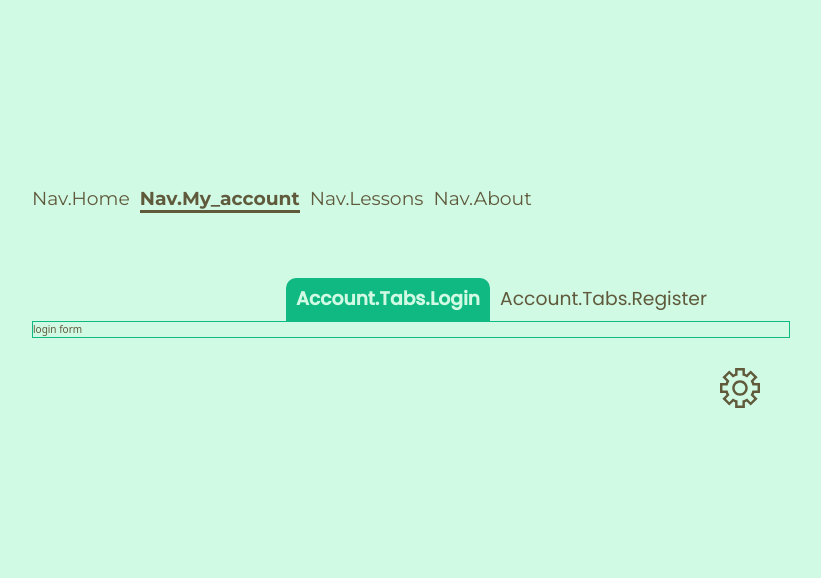
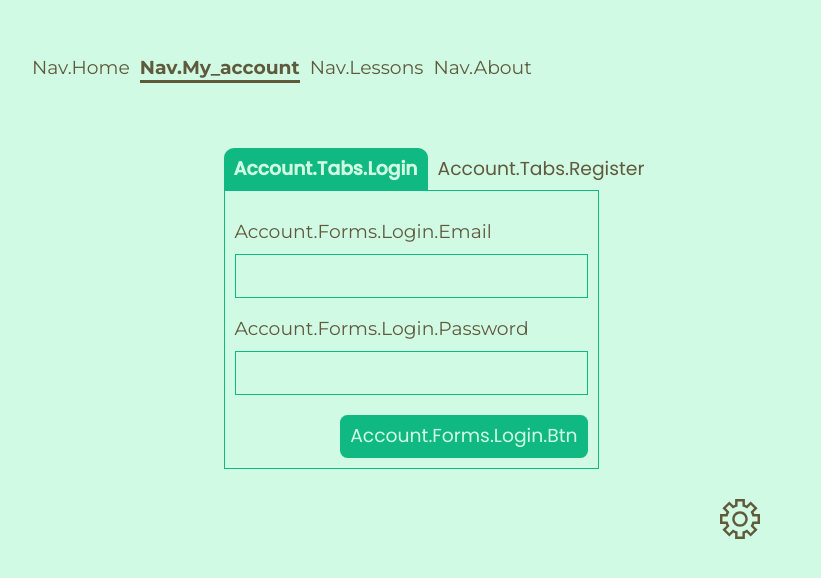
Before and after one commit to andrew-zachary/online-teacher, a Vue app: page /account/login in a window 1280 px wide. Shown: the part 102-680 px from the top of the page, without its empty margins (234-1055 px from the left). Built offline with nearby package versions, Linux system fonts and the light colour scheme.

Commit message:
validation plugin, build login/register forms with ar/en

```diff
--- a/package.json
+++ b/package.json
@@ -10,6 +10,7 @@
     "axios": "^1.1.3",
     "pinia": "^2.0.21",
     "simplebar": "^5.3.9",
+    "vee-validate": "^4.7.0",
     "vue": "^3.2.38",
     "vue-i18n": "^9.2.2",
     "vue-router": "^4.1.5"
--- a/src/components/login-form.vue
+++ b/src/components/login-form.vue
@@ -1,6 +1,24 @@
 <script setup>
+import Btn from '../layout/btn.vue';
+import Translate from './translate.vue';
 </script>
 <template>
-    login form
+    <vee-form>
+        <div class="mt-8 flex flex-col text-3xl capitalize font-mont">
+            <label for="email">
+                <Translate to-translate="account.forms.login.email" />
+            </label>
+            <vee-field name="email" type="text" class="mt-4 p-4 font-popp"></vee-field>
+        </div>
+        <div class="mt-8 flex flex-col text-3xl capitalize font-mont">
+            <label for="password">
+                <Translate to-translate="account.forms.login.password" />
+            </label>
+            <vee-field name="password" type="password" class="mt-4 p-4 font-popp"></vee-field>
+        </div>
+        <div id="login-ctrl" class="w-full mt-8 flex justify-end">
+            <Btn text="account.forms.login.btn" />
+        </div>
+    </vee-form>
 </template>
-<script></script>
+<style></style>
--- a/src/components/register-form.vue
+++ b/src/components/register-form.vue
@@ -1,5 +1,36 @@
-<script setup></script>
+<script setup>
+import Btn from '../layout/btn.vue';
+import Translate from './translate.vue';
+</script>
 <template>
-    register form
+    <vee-form>
+        <div class="mt-8 flex flex-col text-3xl capitalize font-mont">
+            <label for="name">
+                <Translate to-translate="account.forms.register.name" />
+            </label>
+            <vee-field name="name" type="text" class="mt-4 p-4 font-popp"></vee-field>
+        </div>
+        <div class="mt-8 flex flex-col text-3xl capitalize font-mont">
+            <label for="email">
+                <Translate to-translate="account.forms.register.email" />
+            </label>
+            <vee-field name="email" type="email" class="mt-4 p-4 font-popp"></vee-field>
+        </div>
+        <div class="mt-8 flex flex-col text-3xl capitalize font-mont">
+            <label for="password">
+                <Translate to-translate="account.forms.register.password" />
+            </label>
+            <vee-field name="password" type="password" class="mt-4 p-4 font-popp"></vee-field>
+        </div>
+        <div class="mt-8 flex flex-col text-3xl capitalize font-mont">
+            <label for="confirm_password">
+                <Translate to-translate="account.forms.register.confirm_password" />
+            </label>
+            <vee-field name="confirm_password" type="password" class="mt-4 p-4 font-popp"></vee-field>
+        </div>
+        <div id="login-ctrl" class="w-full mt-8 flex justify-end">
+            <Btn text="account.forms.register.btn" />
+        </div>
+    </vee-form>
 </template>
-<script></script>
+<style></style>
--- a/src/components/view-scroller.vue
+++ b/src/components/view-scroller.vue
@@ -41,7 +41,7 @@ onBeforeUnmount(() => {
         @include withRtl('padding', 0 0 10rem 1rem, 0 1rem 10rem 0);
     }
     .simplebar-scrollbar::before {
-      background-color: var(--primary)!important;
+      background-color: var(--quaternary)!important;
       opacity: 1!important;
       width: 0.4rem!important;
     }
--- /dev/null
+++ b/src/includes/validation.js
@@ -0,0 +1,8 @@
+import { Form as VeeForm, Field as VeeField} from 'vee-validate';
+
+export default {
+    install(app) {
+        app.component('VeeForm', VeeForm);
+        app.component('VeeField', VeeField);
+    }
+}
--- a/src/layout/nav.vue
+++ b/src/layout/nav.vue
@@ -7,7 +7,7 @@ import Translate from '../components/translate.vue';
 <template>
     <nav class="flex px-4 py-12">
         <RouterLink activeClass="active-link" class="text-3xl font-mont capitalize" to="/"><Translate toTranslate="nav.home" /></RouterLink>
-        <RouterLink activeClass="active-link" class="text-3xl font-mont capitalize" to="/account/login"><Translate toTranslate="nav.my_account" /></RouterLink>
+        <RouterLink activeClass="active-link" class="text-3xl font-mont capitalize" to="/account"><Translate toTranslate="nav.my_account" /></RouterLink>
         <RouterLink activeClass="active-link" class="text-3xl font-mont capitalize" to="/lessons"><Translate toTranslate="nav.lessons" /></RouterLink>
         <RouterLink activeClass="active-link" class="text-3xl font-mont capitalize" to="/about"><Translate toTranslate="nav.about" /></RouterLink>
     </nav>
--- a/src/main.js
+++ b/src/main.js
@@ -3,6 +3,9 @@ import { createApp } from 'vue'
 import { createPinia } from 'pinia'
 import { createI18n } from 'vue-i18n'
 import messages from '@intlify/vite-plugin-vue-i18n/messages'
+
+//includes
+import validation from './includes/validation';
 
 // parts
 import App from './App.vue'
@@ -21,4 +24,5 @@ app.use(createI18n({
     messages
 }))
 app.use(router)
+app.use(validation)
 app.mount('#app')
--- a/src/router/index.js
+++ b/src/router/index.js
@@ -21,14 +21,17 @@ const router = createRouter({
     },
     {
       path: '/account',
+      name: 'account',
       component: AccountView,
       children: [
         {
-          path: 'register',
+          path: '/account/register',
+          name: 'register',
           component: RegisterForm
         },
         {
-          path: 'login',
+          path: '/account/login',
+          name: 'login',
           component: LoginForm
         }
       ]
--- a/src/styles/base.scss
+++ b/src/styles/base.scss
@@ -31,6 +31,17 @@ html, body {
   color: var(--ternary);
 }
 
+form {
+  input {
+    border: 0.1rem solid var(--quaternary);
+    background-color: var(--secondary);
+
+    .dark & {
+      color: rgb(209 250 229);
+    }
+  }
+}
+
 *:focus {
   outline: unset!important;
 }
--- a/src/views/AccountView.vue
+++ b/src/views/AccountView.vue
@@ -1,30 +1,40 @@
 <script setup>
-import { RouterView, RouterLink } from 'vue-router';
+import { onMounted } from 'vue';
+import { RouterView, RouterLink, useRouter } from 'vue-router';
 import View from '../layout/view.vue';
 
 import Translate from '../components/translate.vue';
 import ViewScroller from '../components/view-scroller.vue';
 
 const id="my-account";
+const router = useRouter();
+
+onMounted(() => {
+    router.push({name: 'login'});
+});
 </script>
 <template>
     <View :id="id">
         <ViewScroller>
             <template #content>
-                <div id="account-tabs" class="w-full mx-auto flex justify-around">
-                    <RouterLink to="/account/login" activeClass="active-link" class="w-full p-4 text-center text-3xl font-popp capitalize"><Translate toTranslate="account.tabs.login" /></RouterLink>
-                    <RouterLink to="/account/register" activeClass="active-link" class="w-full p-4 text-center text-3xl font-popp capitalize"><Translate toTranslate="account.tabs.register" /></RouterLink>
+                <div id="tabs-box" class="mx-auto">
+                    <div id="tabs-header" class="flex justify-around">
+                        <RouterLink :to="{name:'login'}" activeClass="active-link" class="w-full p-4 text-center text-3xl font-popp capitalize"><Translate toTranslate="account.tabs.login" /></RouterLink>
+                        <RouterLink :to="{name:'register'}" activeClass="active-link" class="w-full p-4 text-center text-3xl font-popp capitalize"><Translate toTranslate="account.tabs.register" /></RouterLink>
                     </div>
-                <div id="tab-content">
+                    <div id="tabs-content" class="p-4">
                         <RouterView />
+                    </div>
                 </div>
             </template>
         </ViewScroller>
     </View>
 </template>
 <style scoped lang="scss">
-    #account-tabs {
-        max-width: 25rem;
+    #tabs-box {
+        max-width: 37.5rem;
+
+        #tabs-header {
 
             a {
                 color: var(--ternary);
@@ -37,7 +47,8 @@ const id="my-account";
                 }
             }
         }
-    #tab-content {
+        #tabs-content {
             border: 0.1rem solid var(--quaternary);
         }
+    }
 </style>
```
Also changed, not shown: src/locales/ar.json (+14 -0 lines), src/locales/en.json (+14 -0 lines), 1 other file (tests, documents, lock files or other folders). Lines whose indentation alone changed are shown as unchanged.
